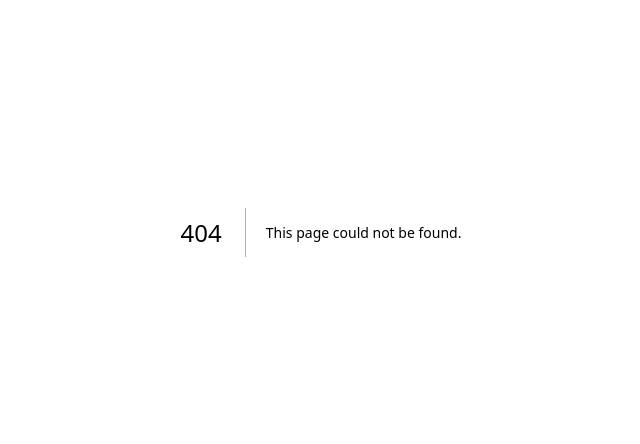
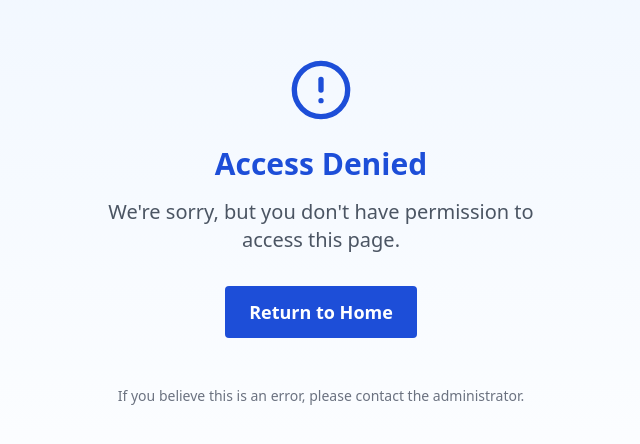
Before and after one commit to praneeth622/Devs-Club-IIITDM, a Next.js app in the folder devs-club/: page /unauthorized in a window 1280 px wide. Before the commit this address had no page. Shown: the part 168-612 px from the top of the page, without its empty margins (319-959 px from the left). Built offline with nearby package versions, Linux system fonts and the light colour scheme.

Commit message:
added unauth page

```diff
--- a/devs-club/app/(components)/Footer.jsx
+++ b/devs-club/app/(components)/Footer.jsx
@@ -47,7 +47,7 @@ export const Footer = () => {
             <Link href="#" className="hover:text-white transition-colors duration-300">
               Terms of Service
             </Link>
-            <Link href="#" className="hover:text-white transition-colors duration-300">
+            <Link href="/contact" className="hover:text-white transition-colors duration-300">
               Contact Us
             </Link>
           </div>
--- a/devs-club/app/admin/(components)/AdminPage.jsx
+++ b/devs-club/app/admin/(components)/AdminPage.jsx
@@ -13,6 +13,7 @@ import { ScrollArea } from "../../../components/ui/scroll-area"
 import { BarChart, Users, Folder, BookOpen, Settings, Plus, Edit, Trash, Menu, X } from  'lucide-react'
 import { Textarea } from "../../../components/ui/textarea"
 import { useUser } from '@clerk/nextjs'
+import toast, { Toaster } from "react-hot-toast";
 import axios from 'axios'
 
 export default function AdminPage() {
@@ -332,12 +333,15 @@ function ProjectManager() {
           teamMembers: [{ name: '', linkedin: '', github: '' }],
           fullDescription: '',
         });
+        toast.success("Project Added successfully!");
       } else {
         setError('Failed to add project');
+        toast.error(`Error adding project: ${error.response?.data?.message || error.message}`);
       }
     } catch (err) {
       setError('Error adding project');
       console.error(err);  // Log any error
+      toast.error(`Error adding project: ${error.response?.data?.message || error.message}`);
     }
   };
 
@@ -348,12 +352,15 @@ function ProjectManager() {
         const result = await response.json();
         if (result.success) {
           setProjects(result.data);
+          toast.success("Projects fetched successfully!");
         } else {
           setError('Failed to fetch projects');
+          toast.error(`Error adding project: ${error.response?.data?.message || error.message}, Try Again later`);
         }
         setLoading(false);
       } catch (err) {
         setError('Error fetching projects');
+        toast.error(`Error Fetching project: ${error.response?.data?.message || error.message}, Try Again later`);
         setLoading(false);
       }
     };
@@ -361,7 +368,7 @@ function ProjectManager() {
     fetchProjects();
   }, []);
   if (loading) {
-    return <div>Loading projects...</div>;
+    return <div className='flex justify-center align-middle'>Loading projects...</div>;
   }
 
   if (error) {
@@ -409,6 +416,7 @@ function ProjectManager() {
 
   return (
     <div className="container mx-auto p-4 space-y-4">
+    <Toaster position="top-right" reverseOrder={false} />
     <Dialog open={isAddingProject} onOpenChange={setIsAddingProject}>
       <DialogTrigger asChild>
         <Button className="w-full sm:w-auto"><Plus className="mr-2 h-4 w-4" /> Add Project</Button>
@@ -657,6 +665,7 @@ function AdminAccessManager() {
       try {
         const response = await axios.get('/api/admin');
         setAdmins(response.data.data); // Store the admin data in the state
+
       } catch (error) {
         console.error("Error fetching admins:", error);
       }
@@ -668,11 +677,17 @@ function AdminAccessManager() {
   const handleAddAdmin = async () => {
     try {
       const response = await axios.post('/api/admin', newAdmin);
+      console.log(response)
       setAdmins([...admins, response.data.data]);
       setIsAddingAdmin(false);
+      if (response.status === 201 ) {
+        toast.success("Admin added successfully!");
+      }
+      // window.location.reload();
       setNewAdmin({ name: '', role: '', email: '' });
     } catch (error) {
-      console.error("Error adding admin:", error);
+      console.error("Error adding admin:", error.response?.data.error);
+      toast.error(`Error adding Admin: ${error.response?.data?.error || error.message}, Try Again later`);
     }
   };
 
@@ -681,13 +696,16 @@ function AdminAccessManager() {
     try {
       await axios.delete('/api/admin', { data: { id } }); // Send the `id` as the body
       setAdmins(admins.filter((admin) => admin._id !== id)); // Use `_id` here too
+      toast.success("Admin Deleted successfully!");
     } catch (error) {
       console.error("Error deleting admin:", error);
+      toast.error(`Error Deleting Admin: ${error.response?.data?.message || error.message}, Try Again later`);
     }
   };
 
   return (
     <div className="space-y-4">
+      <Toaster position="top-right" reverseOrder={false} />
       <Dialog open={isAddingAdmin} onOpenChange={setIsAddingAdmin}>
         <DialogTrigger asChild>
           <Button className="w-full">
@@ -735,7 +753,7 @@ function AdminAccessManager() {
               </select>
             </div>
             <div className="col-span-2">
-              <Button onClick={handleAddAdmin} className="w-full">
+              <Button onClick={handleAddAdmin}  className="w-full">
                 Submit
               </Button>
             </div>
--- a/devs-club/app/admin/page.jsx
+++ b/devs-club/app/admin/page.jsx
@@ -6,6 +6,7 @@ import { useRouter } from 'next/navigation';
 import { Footer } from '../(components)/Footer'
 import AdminPage from "./(components)/AdminPage"
 import { AiOutlineLoading } from 'react-icons/ai'
+import axios from 'axios';
 
 export default function AdminDashboard() {
   const { user, isSignedIn, isLoaded } = useUser();
@@ -13,11 +14,6 @@ export default function AdminDashboard() {
   const router = useRouter();
   const [allowedEmails, setAllowedEmails] = useState([]);
 
-  // const allowedEmails = [
-  //   'CS22B1014@iiitdm.ac.in',
-  //   'admin2@example.com',
-  //   'manager@example.com',
-  // ];
 
   useEffect(() => {
     async function fetchAllowedEmails() {
@@ -35,10 +31,20 @@ export default function AdminDashboard() {
   }, []);
 
   useEffect(() => {
-    if (isLoaded && (!isSignedIn || !allowedEmails.includes(user?.emailAddresses[0]?.emailAddress) || 'CS22B1014@iiitdm.ac.in')) {
-      <Unauthorized />
+    const email = user?.emailAddresses[0]?.emailAddress;
+    console.log("Allowed Emails:", allowedEmails);
+    console.log("User Email:", user?.emailAddresses[0]?.emailAddress);
+    if (!isLoaded || loading) return;
+
+    if (!isSignedIn || !allowedEmails.map((e) => e.toLowerCase()).includes(email) ) {
+      console.log("your email is", email )
+      router.push('/unauthorized');
     }
-  }, [isLoaded, isSignedIn, allowedEmails, user]);
+    else {
+      // Simulate loading for 5 seconds before rendering the page
+      setTimeout(() => setLoading(false), 5000);
+    }
+  }, [isLoaded, isSignedIn, allowedEmails, user, loading]);
 
   // Show a loading state until `useUser` is fully loaded
   if (loading || !isLoaded) {
@@ -58,15 +64,3 @@ export default function AdminDashboard() {
     </div>
   )
 }
-
-function Unauthorized() {
-  const router = useRouter();
-
-  return (
-    <div style={{ textAlign: 'center', marginTop: '50px' }}>
-      <h1>Unauthorized Access</h1>
-      <p>You do not have permission to view this page.</p>
-      <button onClick={() => router.push('/')}>Go Back to Home</button>
-    </div>
-  );
-}
--- a/devs-club/app/api/admin/route.js
+++ b/devs-club/app/api/admin/route.js
@@ -43,6 +43,7 @@ export async function POST(req) {
     // Check if the email already exists in the database
     const existingAdmin = await Admin.findOne({ email });
     if (existingAdmin) {
+      console.log('Email already exists')
       return new Response(
         JSON.stringify({ success: false, error: 'Admin with this email already exists' }),
         { status: 400, headers: { 'Content-Type': 'application/json' } }
--- /dev/null
+++ b/devs-club/app/unauthorized/page.jsx
@@ -0,0 +1,40 @@
+'use client'
+
+import { useEffect, useState } from 'react'
+import Link from 'next/link'
+import { AlertCircle } from 'lucide-react'
+
+export default function Unauthorized() {
+  const [isVisible, setIsVisible] = useState(false)
+
+  useEffect(() => {
+    setIsVisible(true)
+  }, [])
+
+  return (
+    <div className="min-h-screen flex flex-col items-center justify-center bg-gradient-to-b from-blue-50 to-white p-4">
+      <div
+        className={`text-center transition-opacity duration-1000 ${
+          isVisible ? 'opacity-100' : 'opacity-0'
+        }`}
+      >
+        <AlertCircle className="w-16 h-16 text-blue-700 mb-6 mx-auto" />
+        <h1 className="text-3xl font-bold text-blue-700 mb-4">
+          Access Denied
+        </h1>
+        <p className="text-xl text-gray-600 mb-8 max-w-md mx-auto">
+          We're sorry, but you don't have permission to access this page.
+        </p>
+        <Link
+          href="/"
+          className="inline-block px-6 py-3 text-lg font-semibold text-white bg-blue-700 rounded transition duration-300 ease-in-out hover:bg-blue-800 focus:outline-none focus:ring-2 focus:ring-blue-500 focus:ring-opacity-50"
+        >
+          Return to Home
+        </Link>
+      </div>
+      <p className="mt-12 text-sm text-gray-500">
+        If you believe this is an error, please contact the administrator.
+      </p>
+    </div>
+  )
+}
```
